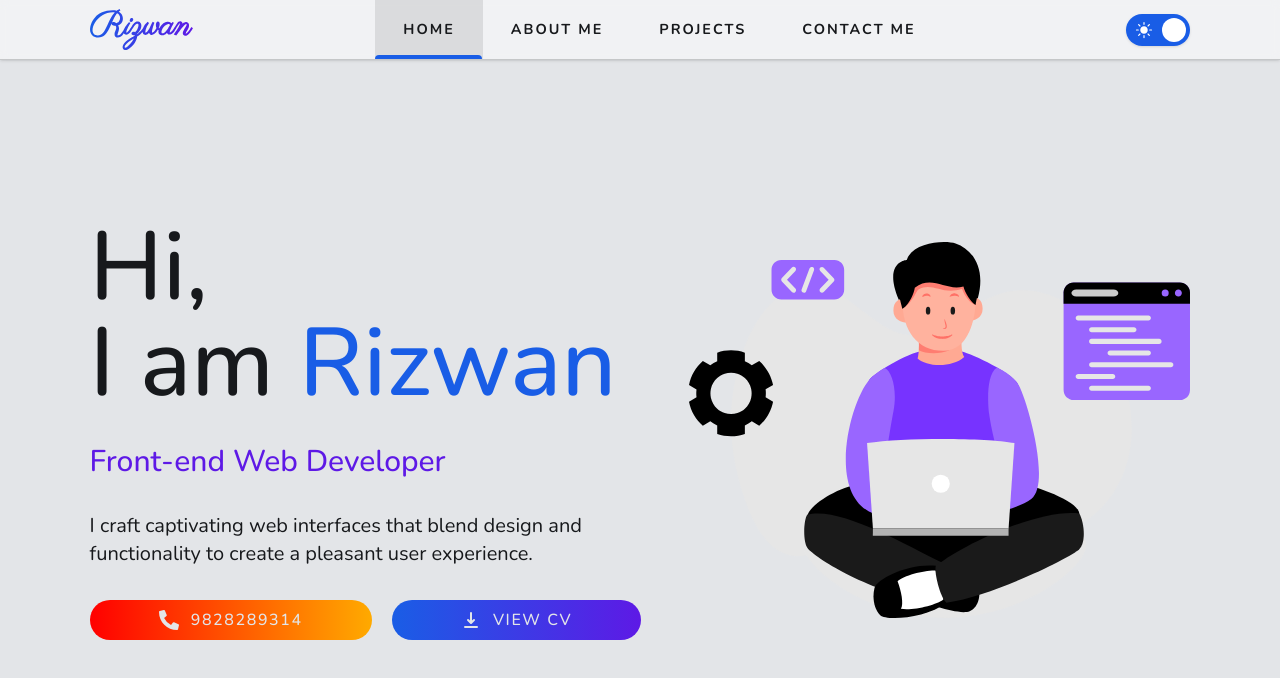
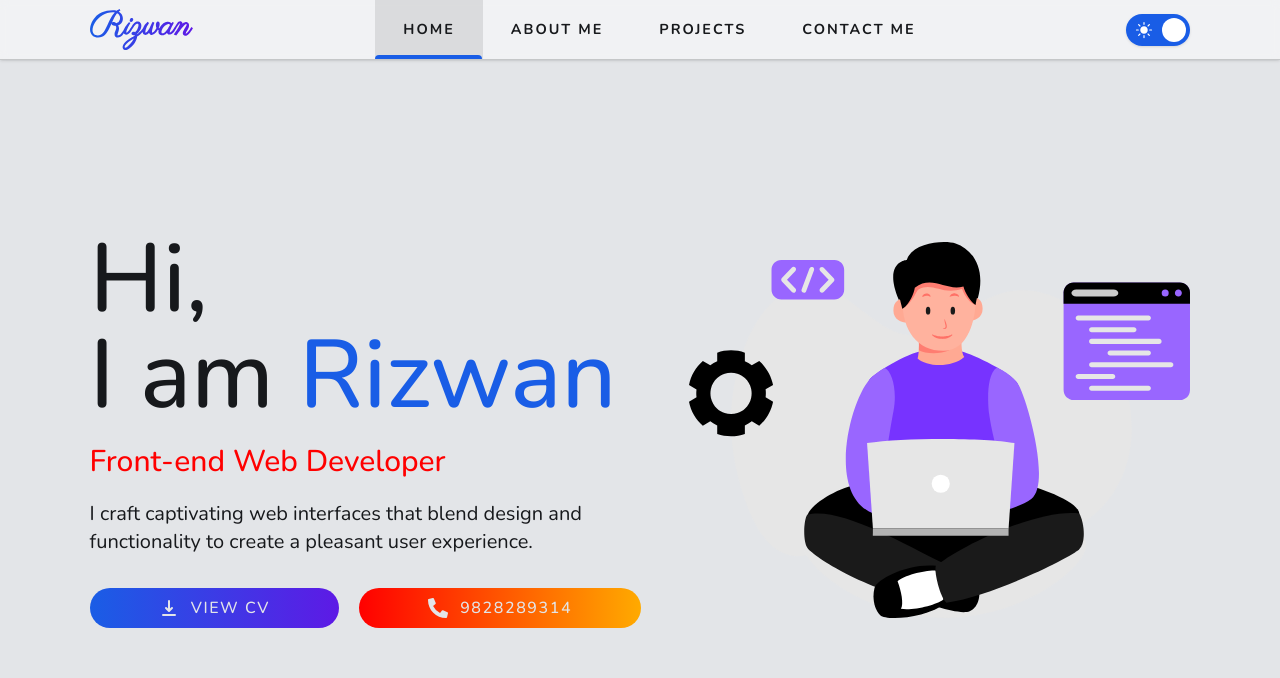
Before and after one commit to rizwanahamadcodes/portfolio, a Next.js app: page / in a window 1280 px wide. Shown: the top 678 px of the page. Built offline with nearby package versions, Linux system fonts and the light colour scheme.

Commit message:
minor tweaks

```diff
--- a/src/app/page.tsx
+++ b/src/app/page.tsx
@@ -13,7 +13,7 @@ export default function Home() {
     return (
         <Container optionalStyles="py-8 flex h-after-nav lg:flex-row items-center flex-col gap-12 lg:gap-none">
             <div className="w-full">
-                <div className="flex flex-col items-start  gap-5 sm:gap-7 lg:gap-8">
+                <div className="flex flex-col items-start  gap-5">
                     <h1 className="font-medium sm:text-7xl xl:text-8xl">
                         <div>Hi,</div>
                         <div>
@@ -21,22 +21,14 @@ export default function Home() {
                             <span className="text-primary"> Rizwan</span>
                         </div>
                     </h1>
-                    <h2 className="text-2xl font-medium text-primary-support dark:text-primary-support sm:text-3xl">
+                    <h2 className="text-2xl font-medium text-secondary dark:text-secondary sm:text-3xl">
                         Front-end Web Developer
                     </h2>
                     <p className="max-w max-w-[50ch] text-xl">
                         I craft captivating web interfaces that blend design and
                         functionality to create a pleasant user experience.
                     </p>
-                    <div className="flex w-full flex-col items-stretch gap-5 sm:flex-row">
-                        <Button
-                            leftIcon={FaPhoneAlt}
-                            colorScheme="secondary-gradient"
-                            href="tel:9828289314"
-                            className="grow"
-                        >
-                            9828289314
-                        </Button>
+                    <div className="mt-3 flex w-full flex-col items-stretch gap-5 sm:flex-row">
                         <Button
                             leftIcon={HiDownload}
                             colorScheme="primary-gradient"
@@ -45,6 +37,14 @@ export default function Home() {
                             className="grow"
                         >
                             View CV
+                        </Button>
+                        <Button
+                            leftIcon={FaPhoneAlt}
+                            colorScheme="secondary-gradient"
+                            href="tel:9828289314"
+                            className="grow"
+                        >
+                            9828289314
                         </Button>
                     </div>
                 </div>
```
